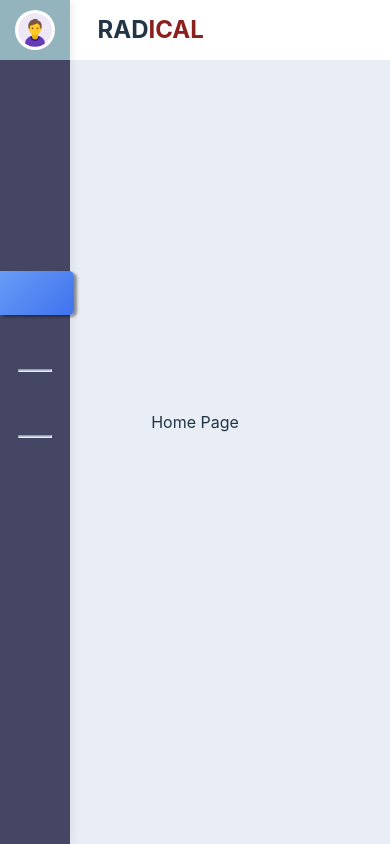
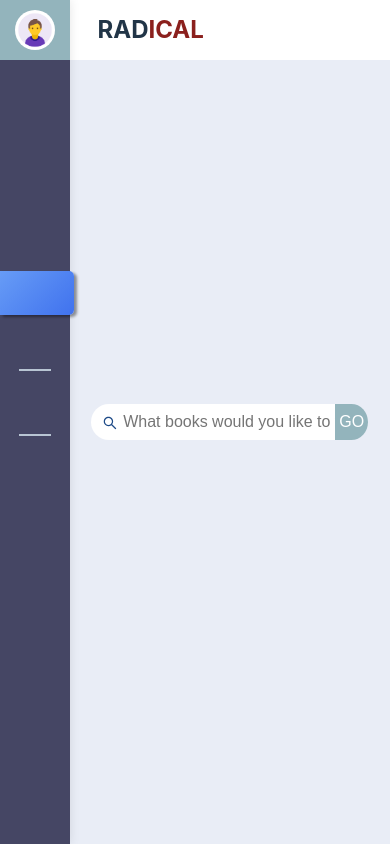
Before and after one commit to GabrielFdeOliveira/Book-API, a React (Vite) app in the folder book-api/: page / in a window 390 px wide. Built offline with nearby package versions, Linux system fonts and the light colour scheme; some icons are missing.

Commit message:
Searchbar component completed

```diff
--- a/book-api/src/Components/Header/Header.tsx
+++ b/book-api/src/Components/Header/Header.tsx
@@ -1,4 +1,3 @@
-import React from "react";
 import styles from "./Header.module.css";
 
 function Header() {
--- a/book-api/src/Components/Navbar/Navbar.module.css
+++ b/book-api/src/Components/Navbar/Navbar.module.css
@@ -68,8 +68,9 @@
 
 .nav hr {
   width: 2rem;
-  height: 1px;
+  height: 2px;
   background-color: #b8c5d3;
+  border: none;
   box-shadow: none;
   margin-left: auto;
   margin-right: auto;
--- /dev/null
+++ b/book-api/src/Components/Searchbar/Searchbar.module.css
@@ -0,0 +1,85 @@
+.container {
+  display: flex;
+  background-color: #ffffff;
+  border-radius: 50px;
+  padding: 8px 16px;
+  position: relative;
+}
+
+.searchIconContainer {
+  display: flex;
+  justify-content: center;
+  font-size: 1.8em;
+  color: #1d4a87;
+  padding-right: 15px;
+}
+.input {
+  background-color: transparent;
+  border: none;
+  outline: none;
+  flex-grow: 1;
+  font-size: 16px;
+  color: #333;
+  padding: 8px 0;
+}
+
+.searchButton {
+  position: absolute;
+  right: 0;
+  top: 0;
+  bottom: 0;
+  background-color: #93b4bc;
+  border: none;
+  outline: none;
+  cursor: pointer;
+  align-items: center;
+  justify-content: center;
+  font-size: 20px;
+  color: #ffffff;
+  padding: 8px 16px;
+  border-top-right-radius: 50%;
+  border-bottom-right-radius: 50%;
+}
+
+.searchButton:hover {
+  color: #4072ee;
+}
+
+@media screen and (min-width: 600px) {
+  .container {
+    max-height: 40px;
+    min-width: 500px;
+  }
+  .searchIconContainer {
+    padding-right: 15px;
+    padding-top: 10px;
+  }
+  .searchButton {
+    font-size: 16px;
+    padding: 4px 8px;
+  }
+}
+
+@media screen and (max-width: 600px) {
+  .container {
+    max-height: 20px;
+    width: 250px;
+    padding-left: 3vw;
+    margin-left: 15vw;
+  }
+  .searchIconContainer {
+    padding-right: 5px;
+    padding-top: 3px;
+    font-size: 1em;
+  }
+  .searchButton {
+    font-size: 16px;
+    padding: 4px;
+  }
+  .input::-webkit-input-placeholder {
+    content: "Search";
+  }
+  .input::placeholder {
+    content: "Search";
+  }
+}
--- a/book-api/src/Components/Searchbar/Searchbar.tsx
+++ b/book-api/src/Components/Searchbar/Searchbar.tsx
@@ -1,9 +1,43 @@
-import React from "react";
+import React, { useState } from "react";
+import { AiOutlineSearch } from "react-icons/ai";
+import style from "./Searchbar.module.css";
 
-type Props = {};
+type Props = {
+  handleClick: (searchTerm: string) => void;
+};
 
-function Searchbar({}: Props) {
-  return <div>Searchbar</div>;
-}
+const Searchbar: React.FC<Props> = ({ handleClick }) => {
+  //State to hold the search term
+  const [searchTerm, setSearchTerm] = useState<string>("");
+
+  //Function to capture the input event
+  function handleChange(e: React.ChangeEvent<HTMLInputElement>) {
+    setSearchTerm(e.target.value);
+  }
+
+  return (
+    <>
+      <div className={style.container}>
+        <div className={style.searchIconContainer}>
+          <AiOutlineSearch />
+        </div>
+        <input
+          className={style.input}
+          type="text"
+          placeholder="What books would you like to find?"
+          value={searchTerm}
+          onChange={handleChange}
+        />
+        <button
+          className={style.searchButton}
+          //After updating the SearchTerm using the handleChange, I pass it as argument to the handleCLick fn that will update the "query" state at the Home page and trigger the fetch request.
+          onClick={() => handleClick(searchTerm)}
+        >
+          GO
+        </button>
+      </div>
+    </>
+  );
+};
 
 export default Searchbar;
--- a/book-api/src/pages/Home/Home.tsx
+++ b/book-api/src/pages/Home/Home.tsx
@@ -1,9 +1,39 @@
 import axios from "axios";
+import Searchbar from "../../Components/Searchbar/Searchbar";
 import React, { useEffect, useState } from "react";
 import "./Home.module.css";
 
 function Home() {
-  return <div>Home Page</div>;
+  const [query, setQuery] = useState("");
+  const [list, setList] = useState([]);
+
+  //Here I defined that the handleClick fn needs a parameter
+  async function handleClick(searchTerm: string) {
+    setQuery(searchTerm);
+  }
+
+  const API_KEY = "FmSd2amCznAGQuFGNS1SPcLOydUM3gZN";
+
+  useEffect(() => {
+    const fetchBestSellers = async (query: string) => {
+      const response = await axios.get(
+        `https://api.nytimes.com/svc/books/v3/lists/best-sellers/history.json?api-key=${API_KEY}&title=${query}`
+      );
+      setList(response.data.results);
+      console.log(response.data.results);
+    };
+
+    if (query) {
+      fetchBestSellers(query);
+    }
+  }, [query]);
+
+  return (
+    <div>
+      {/* Handle click function passed as prop */}
+      <Searchbar handleClick={handleClick} />
+    </div>
+  );
 }
 
 export default Home;
```
Also changed, not shown: book-api/src/Components/Header/journey.md (added, +1 -0 lines), book-api/src/Components/Navbar/journey.md (+1 -1 lines), book-api/src/Components/Searchbar/jouney.md (added, +5 -0 lines).
